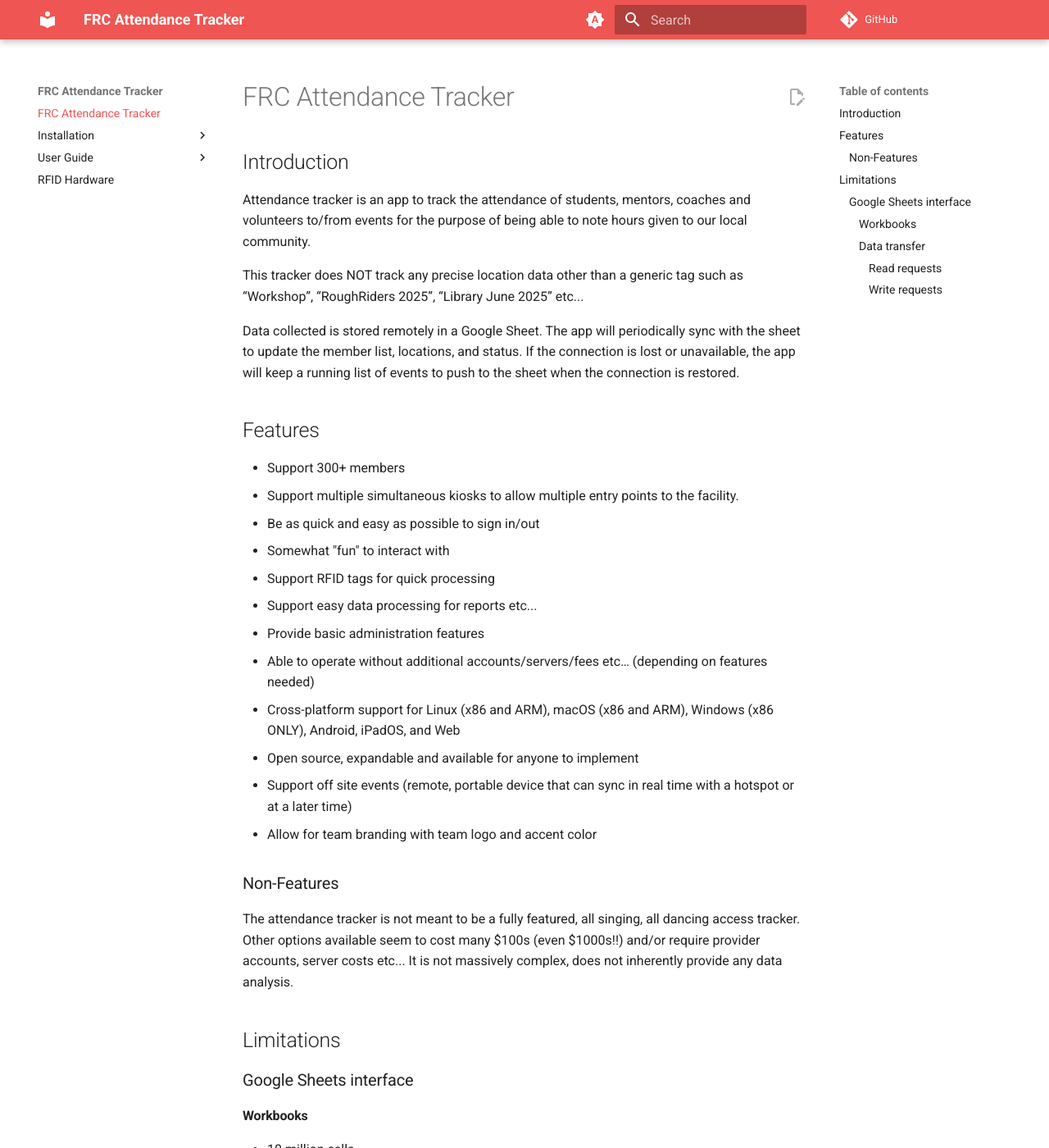
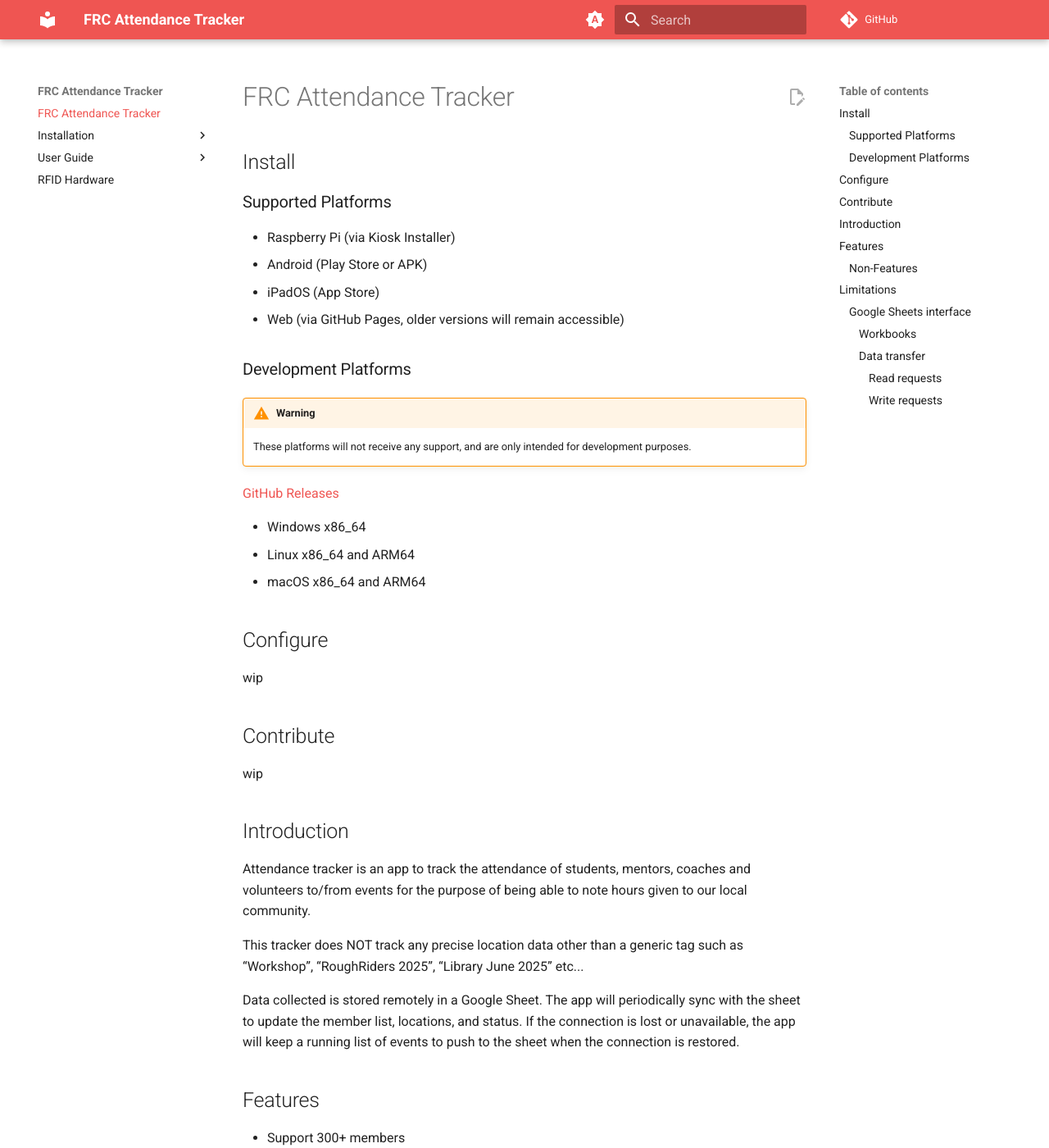
Before and after one commit to meowmeowahr/attendance_tracker_prototype_flutter, an MkDocs documentation site: the page built from docs/index.md, in a window 1280 px wide and 1400 px high. Shown: the whole window at 82% size. Built offline with MkDocs 1.6.1 and Material for MkDocs 9.7.7, drawn with Linux system fonts in a browser that asks for light colours; comment, search, counter and statistics services are not loaded; the version menu is left out.

Commit message:
Update docs

```diff
--- a/docs/index.md
+++ b/docs/index.md
@@ -1,4 +1,31 @@
 # FRC Attendance Tracker
+
+## Install
+
+### Supported Platforms
+* Raspberry Pi (via Kiosk Installer)
+* Android (Play Store or APK)
+* iPadOS (App Store)
+* Web (via GitHub Pages, older versions will remain accessible)
+
+### Development Platforms
+
+!!! warning
+    These platforms will not receive any support, and are only intended for development purposes.
+
+[GitHub Releases](https://github.com/meowmeowahr/attendance_tracker_prototype_flutter/releases)
+
+* Windows x86_64
+* Linux x86_64 and ARM64
+* macOS x86_64 and ARM64
+
+## Configure
+
+wip
+
+## Contribute
+
+wip
 
 ## Introduction
 
--- a/mkdocs.yml
+++ b/mkdocs.yml
@@ -40,6 +40,7 @@ nav:
   - index.md
   - Installation:
       - install/android.md
+      - install/rpi.md
   - User Guide:
       - Configuration:
           - config/index.md
```
